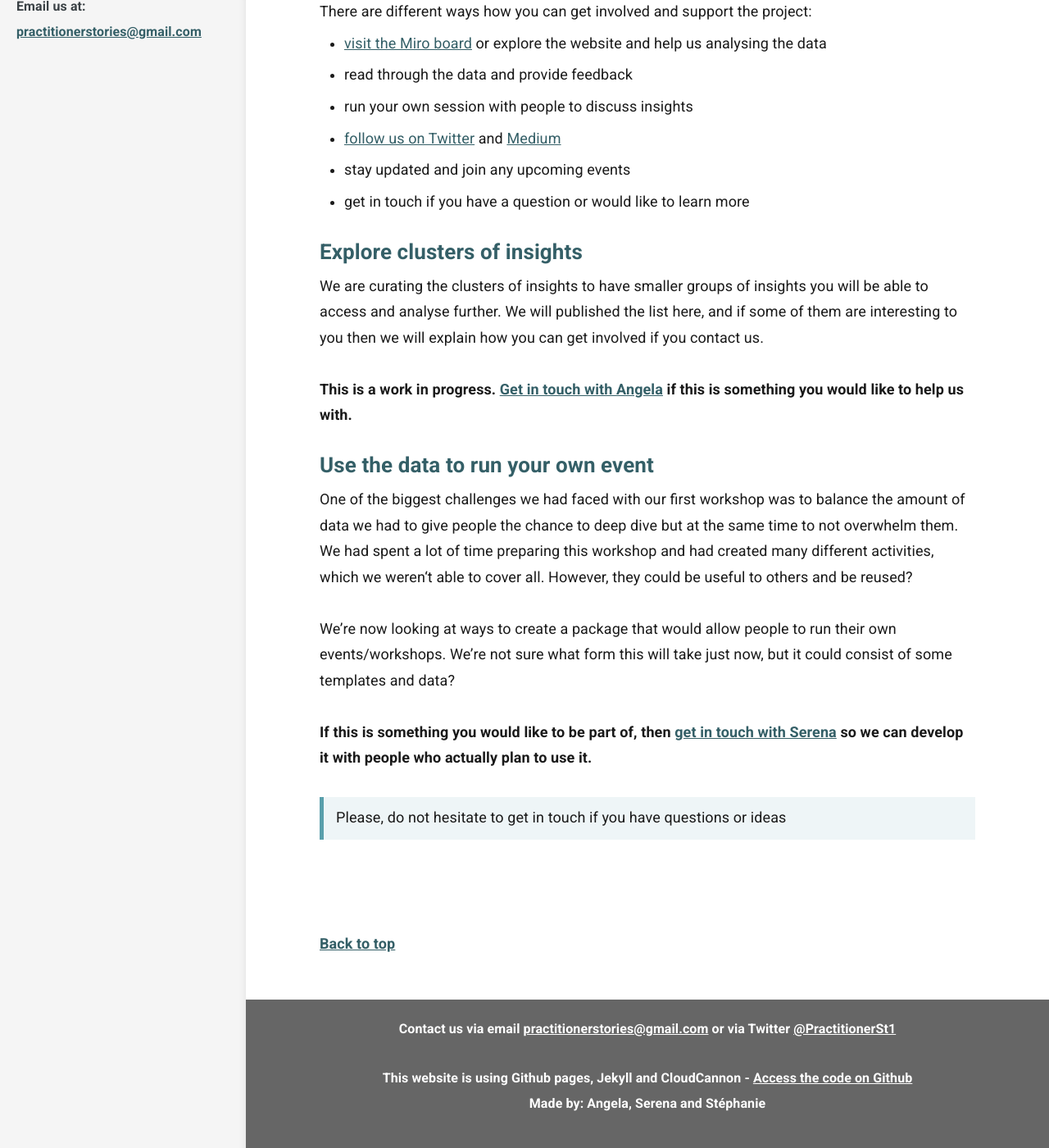
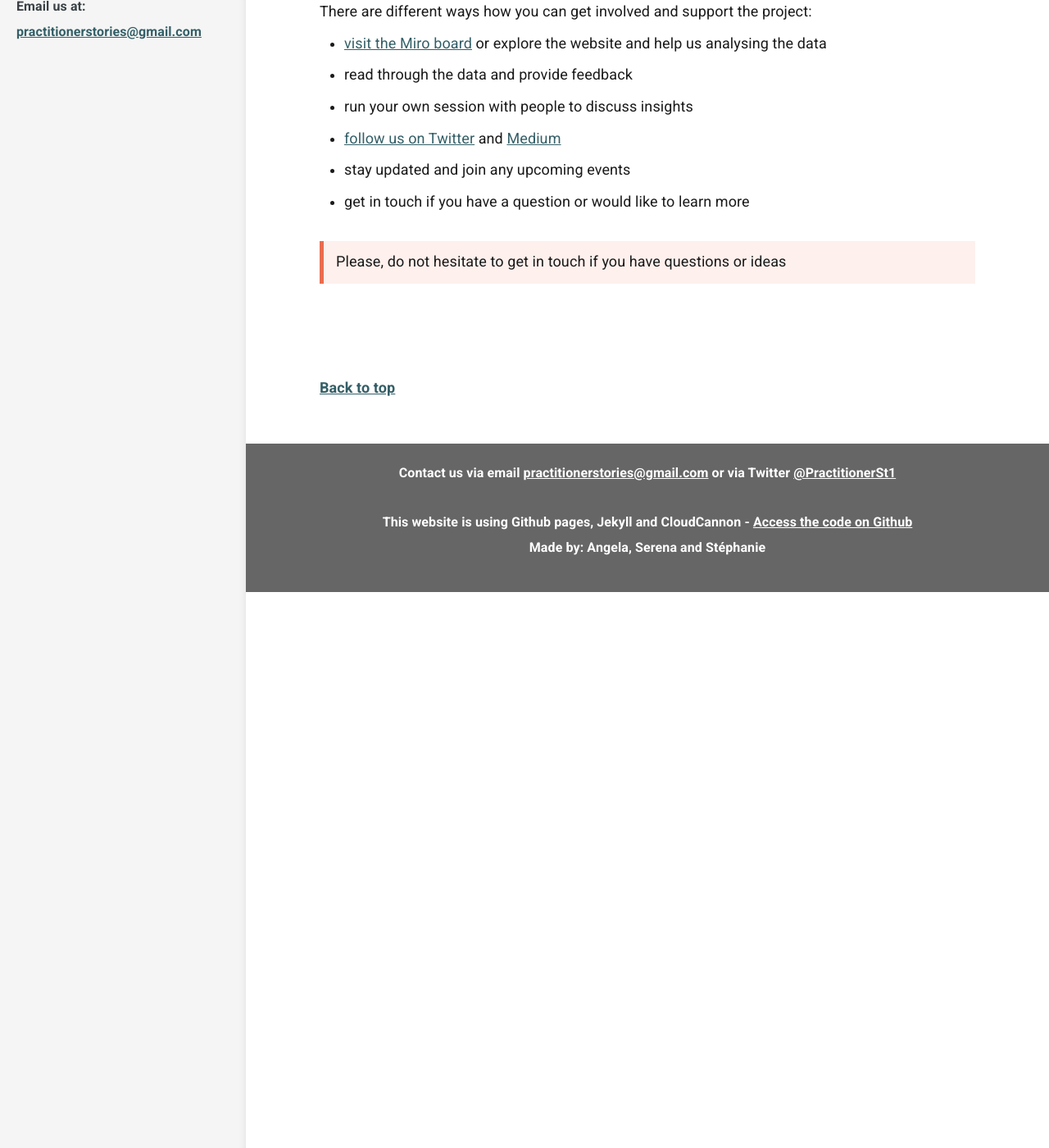
Before and after one commit to stephanie-K/practitioner-stories, a Jekyll site: the page built from get-involved.md, in a window 1280 px wide and 1400 px high, scrolled down 813 px. Shown: the whole window at 82% size. Built offline with Jekyll 4.4.1, drawn with Linux system fonts in a browser that asks for light colours.

Commit message:
tidy up the statics pages

```diff
--- a/get-involved.md
+++ b/get-involved.md
@@ -33,24 +33,7 @@ Anyone who is passionate about the service design practice in the public and thi
 </ul>
 
 
-### Explore clusters of insights
-
-We are curating the clusters of insights to have smaller groups of insights you will be able to access and analyse further. We will published the list here, and if some of them are interesting to you then we will explain how you can get involved if you contact us.
-<p><strong>This is a work in progress. <a href="https://twitter.com/Artmadillo" target="_blank">Get in touch with Angela</a> if this is something you would like to help us with.</strong></p>
-
-
-### Use the data to run your own event
-
-One of the biggest challenges we had faced with our first workshop was to balance the amount of data we had to give people the chance to deep dive but at the same time to not overwhelm them. We had spent a lot of time preparing this workshop and had created many different activities, which we weren‘t able to cover all. However, they could be useful to others and be reused?
-
-
-We’re now looking at ways to create a package that would allow people to run their own events/workshops. We’re not sure what form this will take just now, but it could consist of some templates and data?
-
-
-<p><strong>If this is something you would like to be part of, then <a href="https://www.linkedin.com/in/serena-n%C3%BCsing-543295173/" target="_blank">get in touch with Serena</a> so we can develop it with people who actually plan to use it.</strong></p>
-
-
-> Please, do not hesitate to get in touch if you have questions or ideas
+<blockquote class="alt">Please, do not hesitate to get in touch if you have questions or ideas</blockquote>
 
 <br><br>
 <p><a href="#"><strong>Back to top</strong></a></p>
```
Also changed, not shown: how-to.md (+2 -3 lines), index.md (+1 -4 lines), who-we-are.md (+3 -3 lines).
